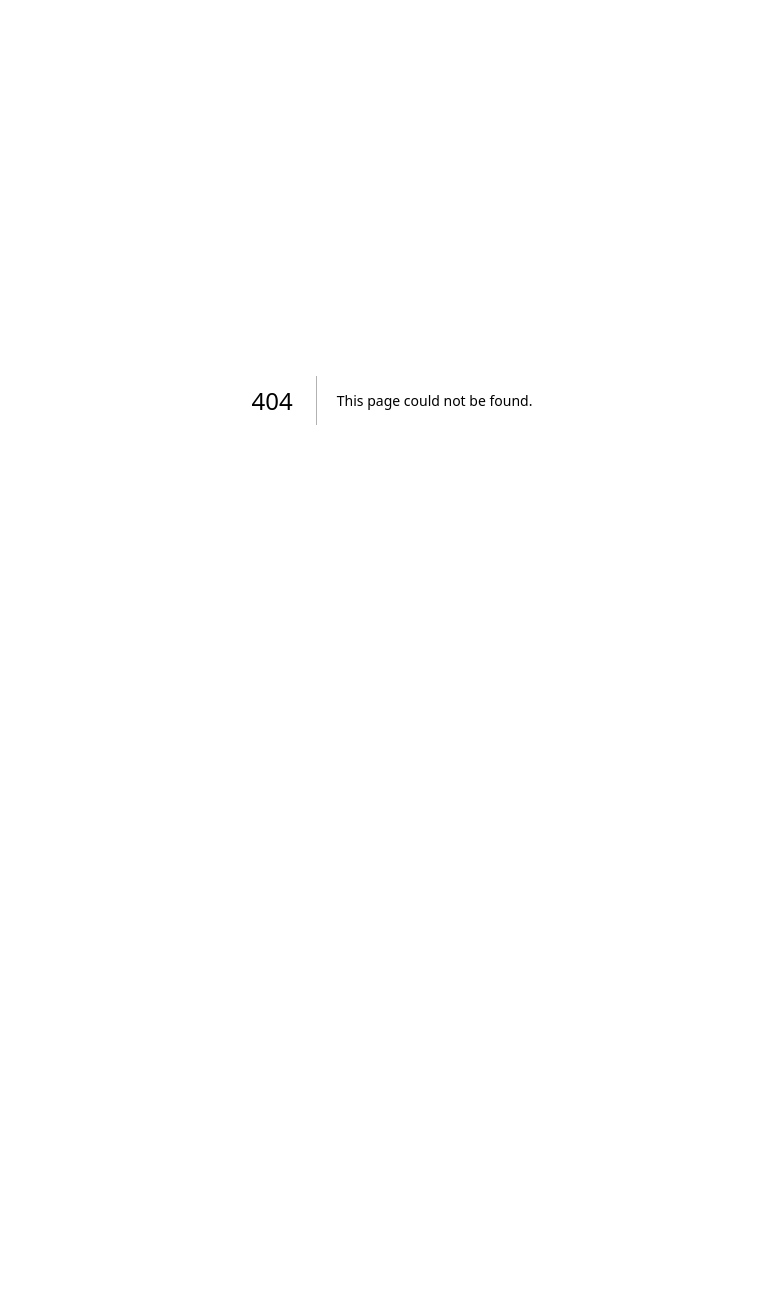
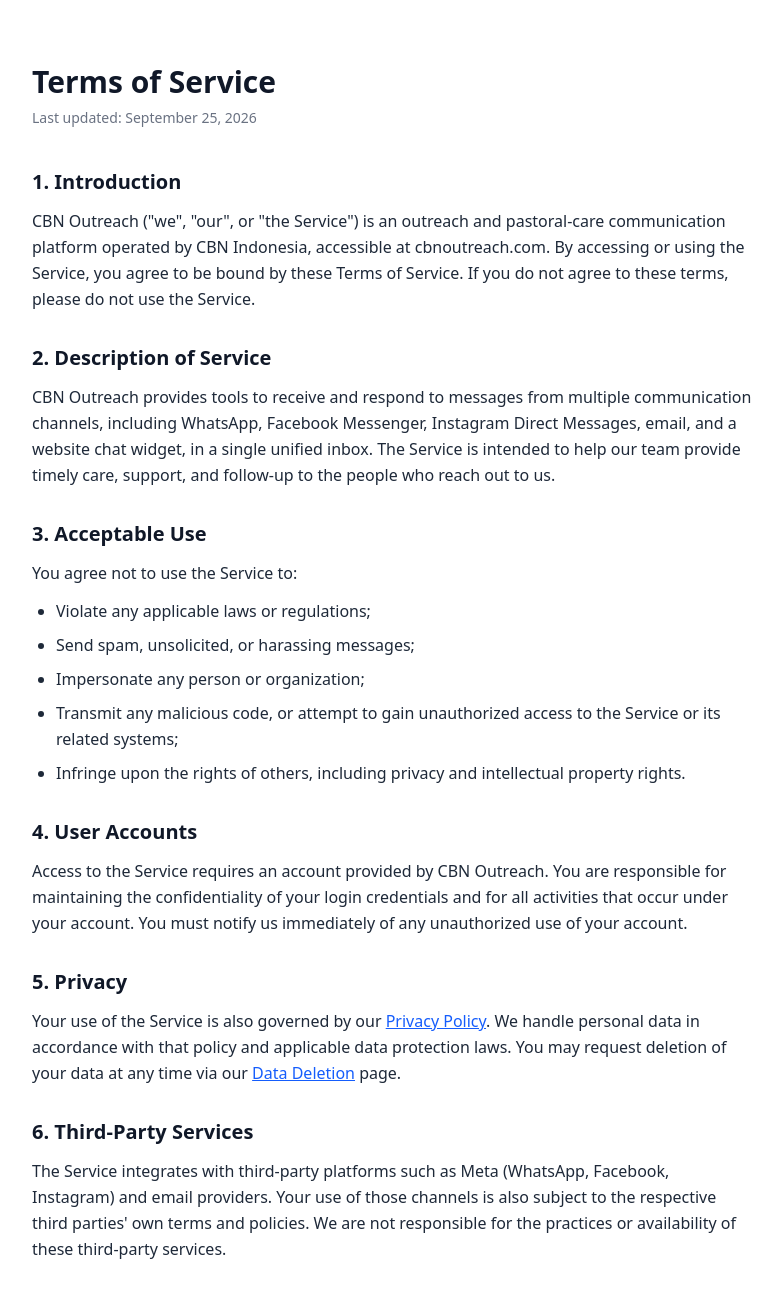
Before and after one commit to cbnbagus/outreach-cbn-2026, a Next.js app: page /terms in a window 1280 px wide. Before the commit this address had no page. Shown: the top 1298 px of the page, without its empty margins (248-1030 px from the left). Before the commit the page ends 800 px from the top, so only its background shows below. Built offline with nearby package versions, Linux system fonts and the light colour scheme.

Commit message:
Add Terms of Service page for Meta App Review

```diff
--- /dev/null
+++ b/app/terms/page.tsx
@@ -0,0 +1,134 @@
+export const metadata = {
+  title: "Terms of Service — CBN Outreach",
+  description: "Terms of Service for CBN Outreach (cbnoutreach.com)",
+};
+
+export default function TermsPage() {
+  const lastUpdated = "September 25, 2026";
+
+  return (
+    <main className="min-h-screen bg-white text-gray-800">
+      <div className="mx-auto max-w-3xl px-6 py-16">
+        <h1 className="text-3xl font-bold text-gray-900">Terms of Service</h1>
+        <p className="mt-2 text-sm text-gray-500">Last updated: {lastUpdated}</p>
+
+        <div className="mt-10 space-y-8 leading-relaxed">
+          <section>
+            <h2 className="text-xl font-semibold text-gray-900">1. Introduction</h2>
+            <p className="mt-3">
+              CBN Outreach (&quot;we&quot;, &quot;our&quot;, or &quot;the Service&quot;) is an
+              outreach and pastoral-care communication platform operated by CBN Indonesia,
+              accessible at cbnoutreach.com. By accessing or using the Service, you agree to
+              be bound by these Terms of Service. If you do not agree to these terms, please
+              do not use the Service.
+            </p>
+          </section>
+
+          <section>
+            <h2 className="text-xl font-semibold text-gray-900">2. Description of Service</h2>
+            <p className="mt-3">
+              CBN Outreach provides tools to receive and respond to messages from multiple
+              communication channels, including WhatsApp, Facebook Messenger, Instagram Direct
+              Messages, email, and a website chat widget, in a single unified inbox. The
+              Service is intended to help our team provide timely care, support, and follow-up
+              to the people who reach out to us.
+            </p>
+          </section>
+
+          <section>
+            <h2 className="text-xl font-semibold text-gray-900">3. Acceptable Use</h2>
+            <p className="mt-3">You agree not to use the Service to:</p>
+            <ul className="mt-3 list-disc space-y-2 pl-6">
+              <li>Violate any applicable laws or regulations;</li>
+              <li>Send spam, unsolicited, or harassing messages;</li>
+              <li>Impersonate any person or organization;</li>
+              <li>
+                Transmit any malicious code, or attempt to gain unauthorized access to the
+                Service or its related systems;
+              </li>
+              <li>Infringe upon the rights of others, including privacy and intellectual property rights.</li>
+            </ul>
+          </section>
+
+          <section>
+            <h2 className="text-xl font-semibold text-gray-900">4. User Accounts</h2>
+            <p className="mt-3">
+              Access to the Service requires an account provided by CBN Outreach. You are
+              responsible for maintaining the confidentiality of your login credentials and for
+              all activities that occur under your account. You must notify us immediately of
+              any unauthorized use of your account.
+            </p>
+          </section>
+
+          <section>
+            <h2 className="text-xl font-semibold text-gray-900">5. Privacy</h2>
+            <p className="mt-3">
+              Your use of the Service is also governed by our{" "}
+              <a href="/privacy" className="text-blue-600 underline">Privacy Policy</a>. We
+              handle personal data in accordance with that policy and applicable data protection
+              laws. You may request deletion of your data at any time via our{" "}
+              <a href="/data-deletion" className="text-blue-600 underline">Data Deletion</a> page.
+            </p>
+          </section>
+
+          <section>
+            <h2 className="text-xl font-semibold text-gray-900">6. Third-Party Services</h2>
+            <p className="mt-3">
+              The Service integrates with third-party platforms such as Meta (WhatsApp,
+              Facebook, Instagram) and email providers. Your use of those channels is also
+              subject to the respective third parties&apos; own terms and policies. We are not
+              responsible for the practices or availability of these third-party services.
+            </p>
+          </section>
+
+          <section>
+            <h2 className="text-xl font-semibold text-gray-900">7. Intellectual Property</h2>
+            <p className="mt-3">
+              All content, features, and functionality of the Service — including software,
+              text, and design — are owned by CBN Outreach or its licensors and are protected
+              by applicable intellectual property laws.
+            </p>
+          </section>
+
+          <section>
+            <h2 className="text-xl font-semibold text-gray-900">8. Disclaimer of Warranties</h2>
+            <p className="mt-3">
+              The Service is provided on an &quot;as is&quot; and &quot;as available&quot;
+              basis without warranties of any kind, whether express or implied. We do not
+              warrant that the Service will be uninterrupted, error-free, or secure.
+            </p>
+          </section>
+
+          <section>
+            <h2 className="text-xl font-semibold text-gray-900">9. Limitation of Liability</h2>
+            <p className="mt-3">
+              To the maximum extent permitted by law, CBN Outreach shall not be liable for any
+              indirect, incidental, or consequential damages arising out of or in connection
+              with your use of the Service.
+            </p>
+          </section>
+
+          <section>
+            <h2 className="text-xl font-semibold text-gray-900">10. Changes to These Terms</h2>
+            <p className="mt-3">
+              We may update these Terms of Service from time to time. Any changes will be posted
+              on this page with an updated &quot;Last updated&quot; date. Your continued use of
+              the Service after changes are posted constitutes acceptance of the revised terms.
+            </p>
+          </section>
+
+          <section>
+            <h2 className="text-xl font-semibold text-gray-900">11. Contact Us</h2>
+            <p className="mt-3">
+              If you have any questions about these Terms of Service, please contact us at{" "}
+              <a href="mailto:sharing@cbn.or.id" className="text-blue-600 underline">
+                sharing@cbn.or.id
+              </a>
+              .
+            </p>
+          </section>
+        </div>
+      </div>
+    </main>
+  );
+}
```
